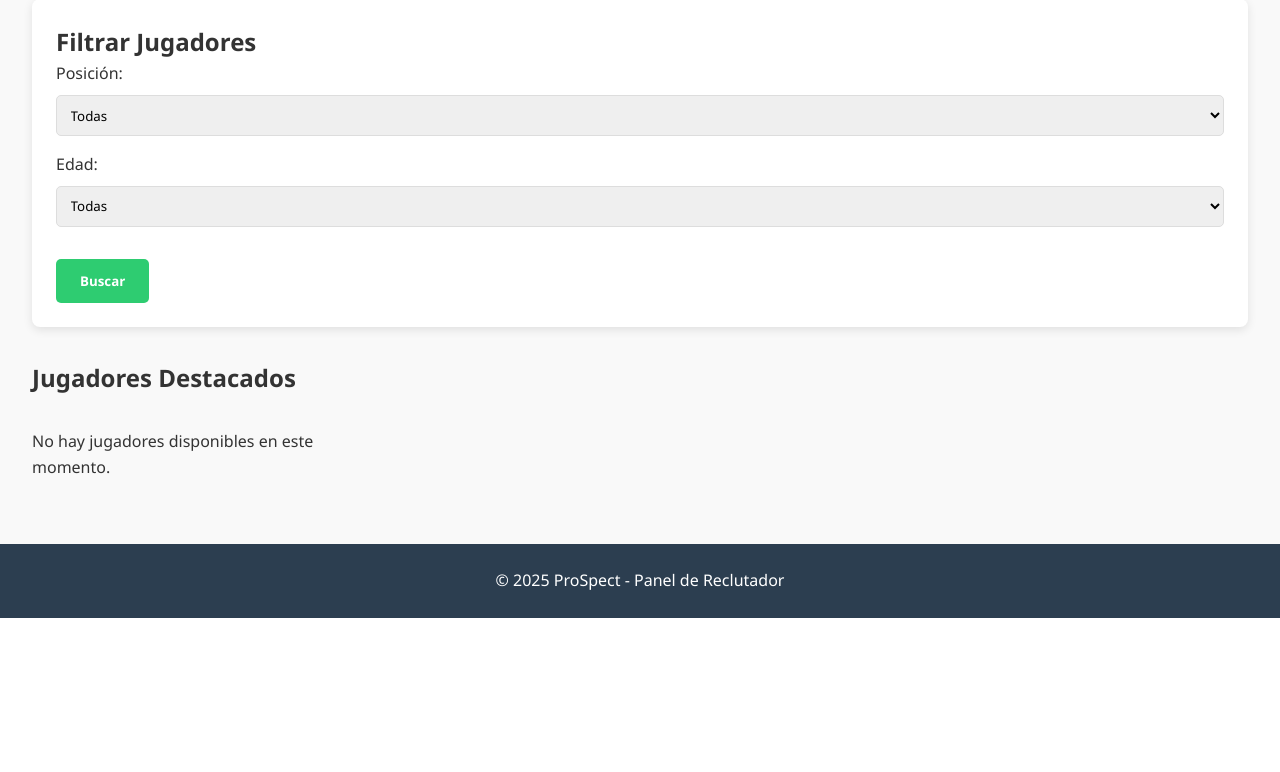
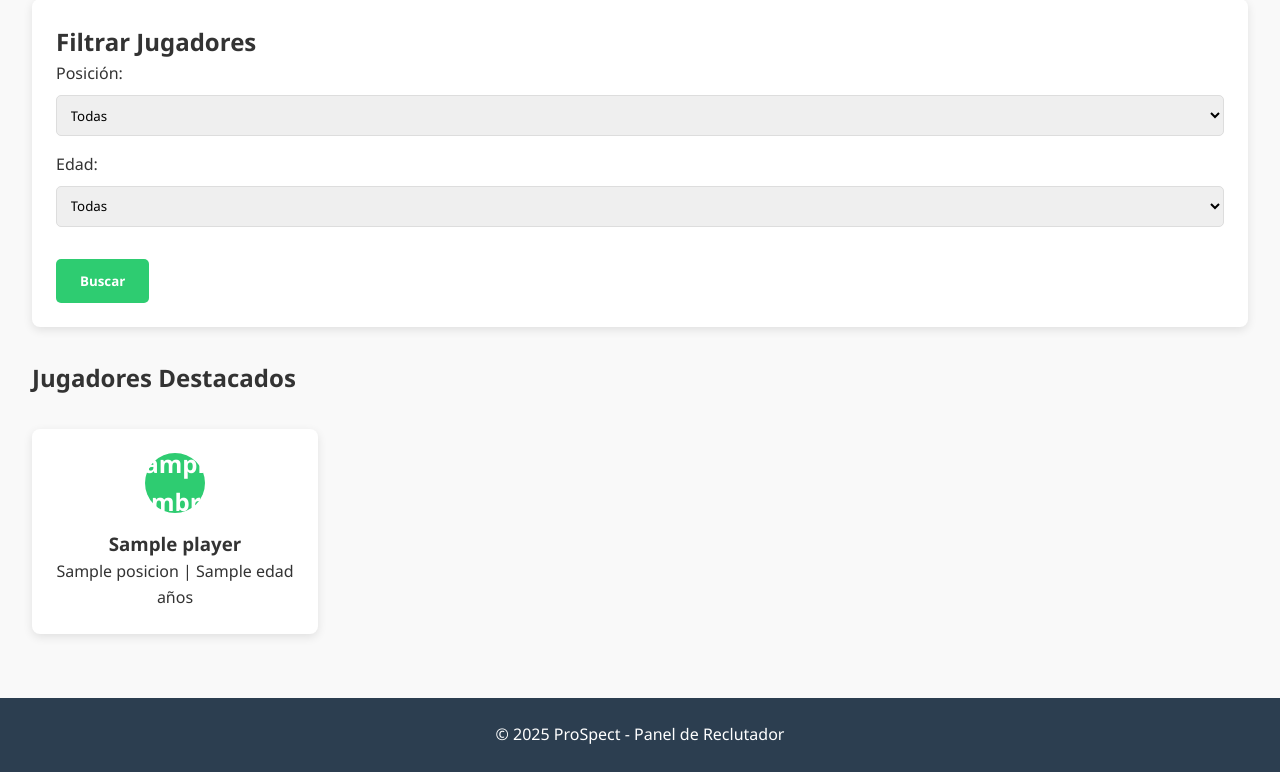
Before and after one commit to RaulRoman03/ProSpect, a Flask app: template templates/recruiter.html in a window 1280 px wide. Shown: the part 207-979 px from the top of the page. Before the commit the page ends 825 px from the top, so only its background shows below. Run offline with Flask 2, Linux system fonts and the light colour scheme; the template is opened without the code that fills it: most values are stand-ins (such as "Sample title", 1, 10 or a date in 2020).

Commit message:
dinamic cards for recruiters

```diff
--- a/app.py
+++ b/app.py
@@ -159,8 +159,18 @@ def recruiter():
     if session.get('role') != 'recruiter':
         return redirect(url_for('login'))
 
-    feed = list(videos.find({'role': 'player'}).sort('timestamp', -1)) if videos else []
-    return render_template('recruiter.html', feed=feed)
+    # Obtener todos los usuarios con rol "player"
+    players_data = []
+    if users:
+        players_cursor = users.find({'role': 'player'})
+        for player in players_cursor:
+            players_data.append({
+                'nombre': player.get('username', 'Jugador'),
+                'posicion': player.get('position', 'No definida'),
+                'edad': player.get('age_range', 'No definida')
+            })
+
+    return render_template('recruiter.html', players=players_data)
 
 
 @app.route('/upload_video', methods=['POST'])
--- a/templates/recruiter.html
+++ b/templates/recruiter.html
@@ -52,8 +52,19 @@
             <div class="talent-results">
                 <h2>Jugadores Destacados</h2>
                 <div class="players-grid">
-                    <!-- Aquí se incluirán dinámicamente las tarjetas de jugador -->
-                    <p>No hay jugadores disponibles en este momento.</p>
+                    {% if players %}
+                        {% for player in players %}
+                            <div class="player-card">
+                                <div class="player-avatar">
+                                    {{ player.nombre[0] }}{{ player.nombre.split(' ')[1][0] if player.nombre.split(' ')|length > 1 else '' }}
+                                </div>
+                                <h3>{{ player.nombre }}</h3>
+                                <p>{{ player.posicion }} | {{ player.edad }} años</p>
+                            </div>
+                        {% endfor %}
+                    {% else %}
+                        <p>No hay jugadores disponibles en este momento.</p>
+                    {% endif %}
                 </div>
             </div>
         </section>
```
